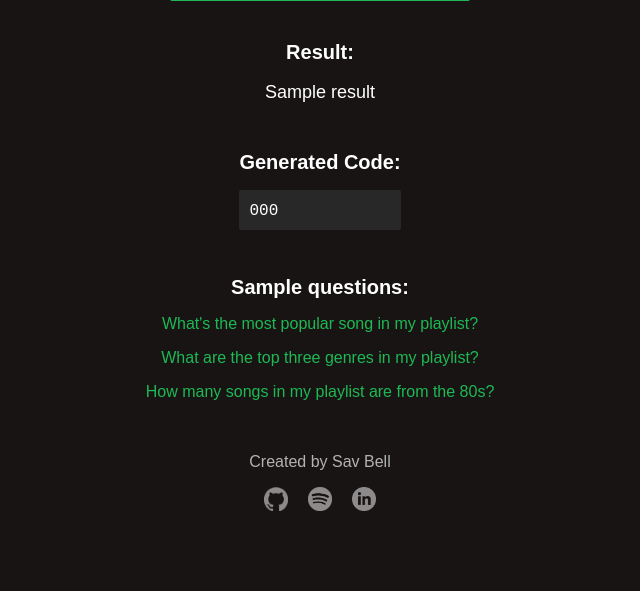
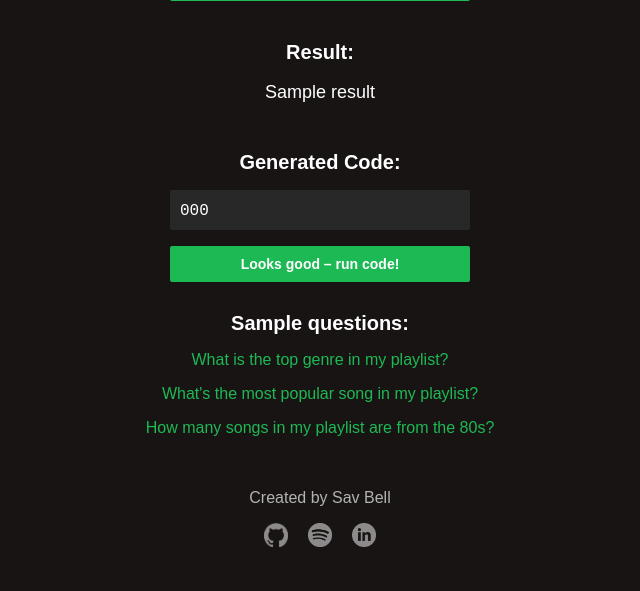
Before and after one commit to savbell/playlist-gpt, a Flask app: template templates/index.html in a window 1280 px wide. Shown: the part 415-1006 px from the top of the page, without its empty margins (320-960 px from the left). Before the commit the page ends 926 px from the top, so only its background shows below. Run offline with Flask 2, Linux system fonts and the light colour scheme; the template is opened without the code that fills it: most values are stand-ins (such as "Sample title", 1, 10 or a date in 2020).

Commit message:
Added 'Run Code' button.
What do you mean it's unsafe to execute Python code generated by AI without looking at it?

````diff
--- a/app.py
+++ b/app.py
@@ -22,15 +22,22 @@ openai_model = os.getenv("OPENAI_MODEL")
 def index():
     result = playlist_name = gpt_code = None
     if request.method == "POST":
+        form_type = request.form["form_type"]
         playlist_name = request.form["playlist_name"]
-        question = request.form["question"]
-        response = openai.ChatCompletion.create(
-            model=openai_model,
-            messages=get_messages(playlist_name, question),
-        )
-        gpt_code = response.choices[0]["message"]["content"]
-        result = execute_gpt_code(playlist_name, extract_code(gpt_code))
-    return render_template("index.html", result=result, playlist_name=playlist_name, gpt_code=gpt_code)
+        if form_type == "playlist":
+            question = request.form["question"]
+            response = openai.ChatCompletion.create(
+                model=openai_model,
+                messages=get_messages(playlist_name, question),
+            )
+            gpt_code = response.choices[0]["message"]["content"]
+        elif form_type == "code":
+            gpt_code = request.form["gpt_code"]
+            print(gpt_code)
+            print(extract_code(gpt_code))
+            result = execute_gpt_code(playlist_name, extract_code(gpt_code))
+        return render_template("index.html", result=result, playlist_name=playlist_name, gpt_code=gpt_code)
+    return render_template("index.html")
 
 
 def generate_prompt(playlist_name, question):
@@ -100,7 +107,7 @@ def get_messages(playlist_name, question):
 
 
 def extract_code(response):
-    code = re.search(r"^```(.*?)```$", response, re.MULTILINE | re.DOTALL)
+    code = re.search(r"```(.*?)```", response, re.MULTILINE | re.DOTALL)
     return code.group(1).replace("python", "") if code else response.replace("python", "")
 
 
--- a/templates/index.html
+++ b/templates/index.html
@@ -18,6 +18,8 @@
     <h3>Ask a question about your Spotify playlist and see if OpenAI's language model can write the necessary Python code to answer it!</h3>
 
     <form action="/" method="post" role="search" id="playlist-form">
+        <input type="hidden" name="form_type" value="playlist">
+
         <label for="playlist_name">Your playlist name:</label>
         <input type="text" name="playlist_name" placeholder="Enter your playlist name exactly." value="{{ playlist_name or '' }}" required />
 
@@ -42,16 +44,22 @@
     <div class="code">
         <h2>Generated Code:</h2>
         <pre><code>{{ gpt_code }}</code></pre>
+        <form action="/" method="post" role="search" id="code-form">
+            <input type="hidden" name="form_type" value="code">
+            <input type="hidden" name="playlist_name" value="{{ playlist_name }}">
+            <input type="hidden" name="gpt_code" value="{{ gpt_code }}">
+            <input type="submit" value="Looks good – run code!" title="Run generated code" />
+        </form>
     </div>
     {% endif %}
 
     <div class="sample-questions">
         <h2>Sample questions:</h2>
+        <p><a href="#" onclick="fillQuestion('What is the top genre in my playlist?'); return false;">
+            What is the top genre in my playlist?
+        </a></p>
         <p><a href="#" onclick="fillQuestion('What\'s the most popular song in my playlist?'); return false;">
             What's the most popular song in my playlist?
-        </a></p>
-        <p><a href="#" onclick="fillQuestion('What are the top three genres in my playlist?'); return false;">
-            What are the top three genres in my playlist?
         </a></p>
         <p><a href="#" onclick="fillQuestion('How many songs in my playlist are from the 80s?'); return false;">
             How many songs in my playlist are from the 80s?
````
Also changed, not shown: 1 other file.
